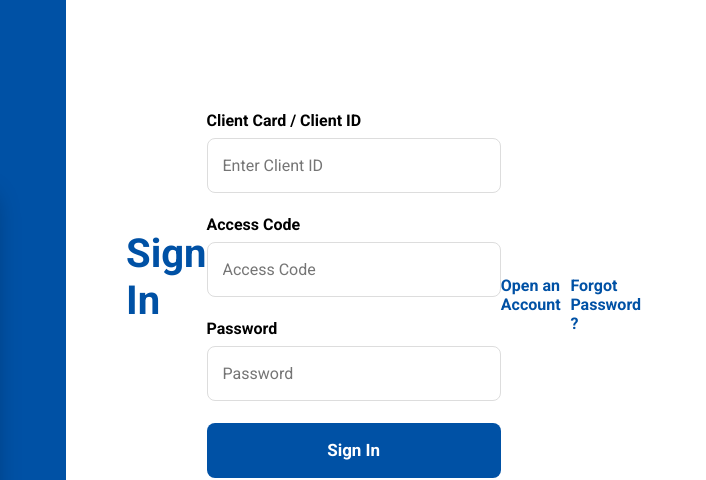
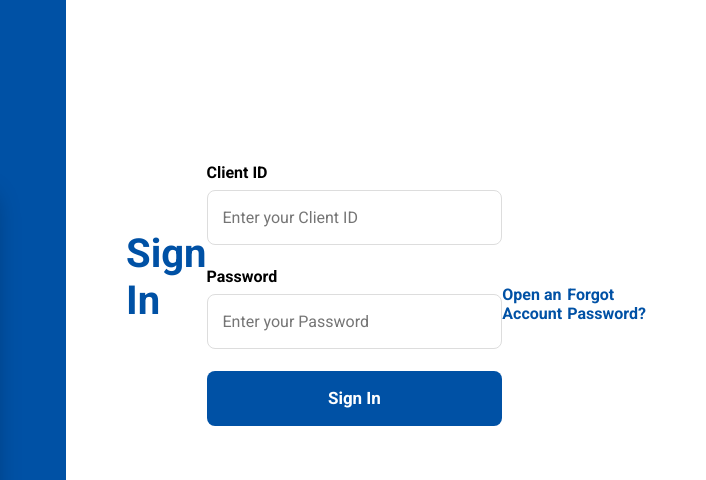
Before and after one commit to royalbankca/canada, a website: page login.html in a window 1280 px wide. Shown: the part 146-626 px from the top of the page, 574-1280 px from the left. Drawn offline with Linux system fonts and the light colour scheme.

Commit message:
Update login.html

```diff
--- a/login.html
+++ b/login.html
@@ -4,13 +4,11 @@
 <head>
 
 <meta charset="UTF-8">
-
 <meta name="viewport" content="width=device-width, initial-scale=1.0">
 
 <title>RBC | Sign In</title>
 
 <link rel="preconnect" href="https://fonts.googleapis.com">
-
 <link rel="preconnect" href="https://fonts.gstatic.com" crossorigin>
 
 <link href="https://fonts.googleapis.com/css2?family=Roboto:wght@300;400;500;700;900&display=swap" rel="stylesheet">
@@ -27,22 +25,10 @@ href="https://cdnjs.cloudflare.com/ajax/libs/font-awesome/6.7.2/css/all.min.css"
 <header>
 
 <div class="logo">
-
-<h2>
-
-<span>RBC</span>
-
-Royal Bank
-
-</h2>
-
+<h2><span>RBC</span> Royal Bank</h2>
 </div>
 
-<a href="index.html">
-
-Back Home
-
-</a>
+<a href="index.html">Back Home</a>
 
 </header>
 
@@ -50,98 +36,50 @@ Back Home
 
 <div class="left">
 
-<h1>
-
-Online Banking
-
-</h1>
+<h1>Online Banking</h1>
 
 <p>
-
 Access your Royal Bank online account securely.
-
 </p>
 
-<img src="https://images.unsplash.com/photo-1554224155-6726b3ff858f?w=800"
-alt="bank">
+<img
+src="https://images.unsplash.com/photo-1554224155-6726b3ff858f?w=800"
+alt="Bank">
 
 </div>
 
 <div class="right">
 
-<h2>
-
-Sign In
-
-</h2>
+<h2>Sign In</h2>
 
 <form id="loginForm">
 
 <div class="input-box">
 
-<label>
-
-Client Card / Client ID
-
-</label>
+<label>Client ID</label>
 
 <input
-
 type="text"
-
 id="client"
-
-placeholder="Enter Client ID"
-
+placeholder="Enter your Client ID"
 required>
 
 </div>
 
 <div class="input-box">
 
-<label>
-
-Access Code
-
-</label>
+<label>Password</label>
 
 <input
-
 type="password"
-
-id="access"
-
-placeholder="Access Code"
-
+id="password"
+placeholder="Enter your Password"
 required>
 
 </div>
 
-<div class="input-box">
-
-<label>
-
-Password
-
-</label>
-
-<input
-
-type="password"
-
-id="password"
-
-placeholder="Password"
-
-required>
-
-</div>
-
-<button
-type="submit">
-
+<button type="submit">
 Sign In
-
 </button>
 
 </form>
@@ -149,15 +87,11 @@ Sign In
 <div class="links">
 
 <a href="https://tally.so/r/gD1oND">
-
 Open an Account
-
 </a>
 
 <a href="#">
-
-Forgot Password ?
-
+Forgot Password?
 </a>
 
 </div>
```
